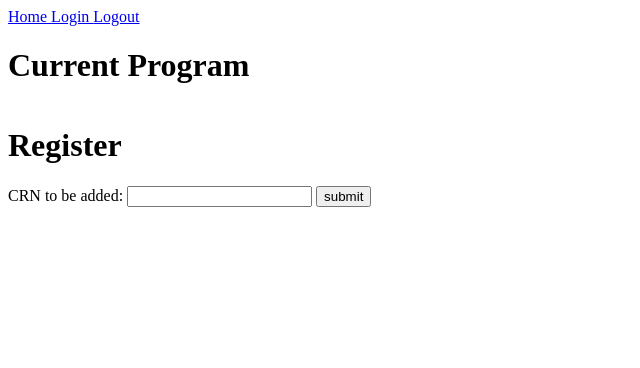
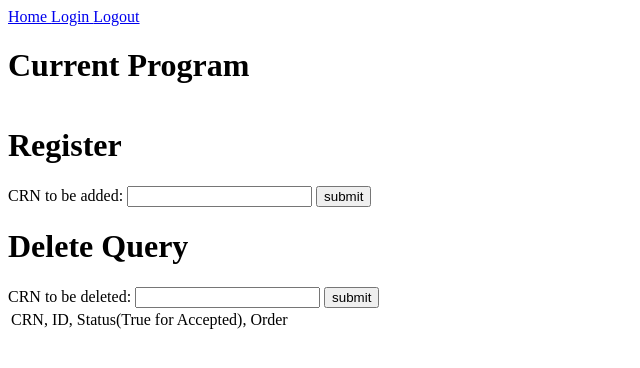
Before and after one commit to Onefivezero/DatabaseProject112233, a Flask app: template templates/register.html in a window 1280 px wide. Shown: the top 368 px of the page, without its empty margins (0-640 px from the left). Run offline with Flask 2, Linux system fonts and the light colour scheme; the template is opened without the code that fills it, so the values that code supplies are empty; some libraries are stand-ins or nearby versions.

Commit message:
Add files via upload

```diff
--- a/app.py
+++ b/app.py
@@ -179,17 +179,35 @@ def register():
         protodata = cur.fetchall()
         data = []
         for i in protodata:
-            cur.execute("SELECT name, day, hours FROM courses WHERE crn = %s", (i[0],))
-            data.append(cur.fetchone())
-        return render_template('register.html', data = data)
+            try:
+                cur.execute("SELECT name, day, hours FROM courses WHERE crn = %s", (i[0],))
+                data.append(cur.fetchone())
+            except Exception as err:
+                print(err)
+        cur.execute("SELECT * FROM queries WHERE ID = %s", (current_user.num,))
+        query_data = cur.fetchall()
+        return render_template('register.html', data = data, data2 = query_data)
 
-@app.route('/addq', methods = ["POST"])
-def addq():
+@app.route('/addquery', methods = ["POST"])
+def addquery():
     try:
         cur.execute("SELECT count(*) FROM queries WHERE id = %s", (current_user.num,))
         num = cur.fetchone()[0] + 1
-        cur.execute("INSERT into queries (crn, id, status, ord) VALUES (%s, %s, %s, %s)", (request.form['crn'], current_user.num, 0, num))
+        cur.execute("INSERT into queries (crn, id, status, ord) VALUES (%s, %s, %s, %s)", (request.form['crn_add'], current_user.num, 0, num))
         conn.commit()
+    except Exception as err:
+        print(err)
+        conn.rollback()
+    return redirect('register')
+
+@app.route('/deletequery', methods = ["POST"])
+def deletequery():
+    try:
+        cur.execute("SELECT ord FROM queries WHERE id = %s", (request.form['crn_del'],))
+        temp = cur.fetchone()
+        cur.execute("DELETE FROM queries WHERE id = %s", (request.form['crn_del'],))
+        conn.commit()
+        cur.execute("UPDATE queries SET ord = ord - 1 WHERE ord > %s", (temp,))
     except Exception as err:
         print(err)
         conn.rollback()
--- a/templates/register.html
+++ b/templates/register.html
@@ -37,8 +37,22 @@
                 {% endfor %}
                 </table>
         <h1> Register </h1>
-            <form action = "{{ url_for('addq') }}" method = "post">
-                CRN to be added: <input type = "text" name = "crn" /> <input type = "submit" value = "submit" />
+            <form action = "{{ url_for('addquery') }}" method = "post">
+                CRN to be added: <input type = "text" name = "crn_add" /> <input type = "submit" value = "submit" />
             </form>
+        <h1> Delete Query </h1>
+            <form action = "{{ url_for('deletequery') }}" method = "post">
+                CRN to be deleted: <input type = "text" name = "crn_del" /> <input type = "submit" value = "submit" />
+            </form>
+                <table>
+                    <tr>
+                        <td>CRN, ID, Status(True for Accepted), Order</td>
+                    </tr>
+                    {% for item in data2 %}
+                    <tr>
+                        <td>{{item}}</td>
+                    </tr>
+                    {% endfor %}
+                </table>
     </body>
 </html>
```
